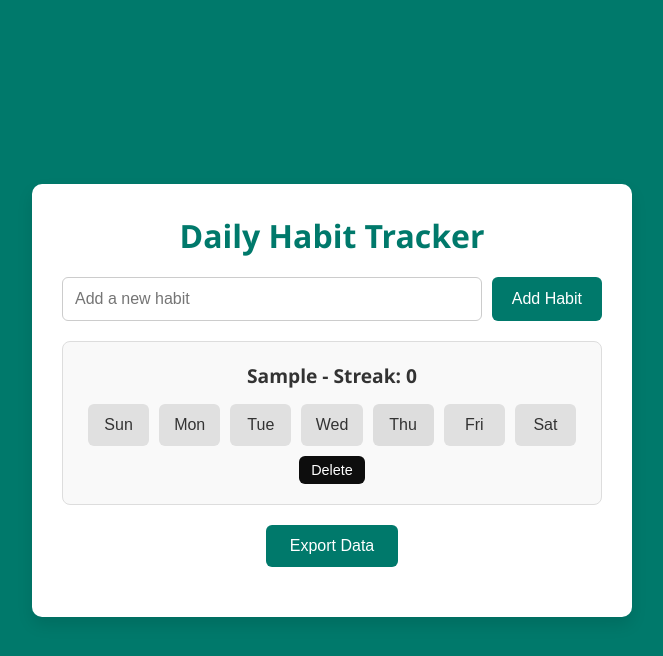
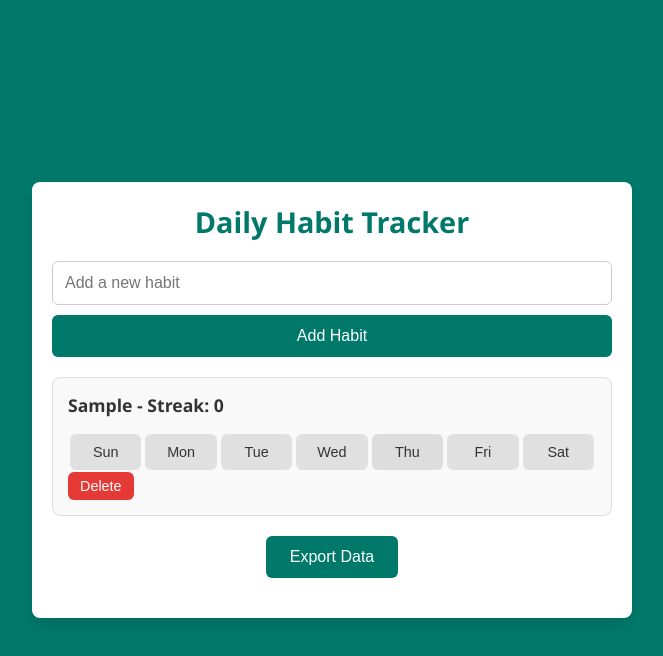
Before and after one commit to Rajeshworld09/DHT.O, a plain HTML site: page tracker.html in a window 1280 px wide. Both pictures are taken after typing "Sample" into the empty fields and a click on the button "Add Habit". Shown: the whole page, without its empty margins (308-971 px from the left). Drawn offline with Linux system fonts and the light colour scheme.

Commit message:
Update styles.css

```diff
--- a/styles.css
+++ b/styles.css
@@ -11,15 +11,15 @@ body {
     display: flex;
     justify-content: center;
     align-items: center;
-    height: 100vh;
+    min-height: 100vh;
 }
 
 .container {
-    width: 100%;
+    width: 90%;
     max-width: 600px;
     background-color: #fff;
-    padding: 30px;
-    border-radius: 10px;
+    padding: 20px;
+    border-radius: 8px;
     box-shadow: 0 8px 16px rgba(0, 0, 0, 0.1);
 }
 
@@ -29,23 +29,24 @@ header {
 }
 
 h1 {
-    font-size: 2rem;
+    font-size: 1.8rem;
     color: #00796b;
 }
 
 .habit-form {
     display: flex;
-    justify-content: space-between;
+    flex-direction: column;
     margin-bottom: 20px;
 }
 
 .habit-form input {
-    flex: 1;
+    width: 100%;
     padding: 12px;
     border: 1px solid #ccc;
     border-radius: 6px;
     font-size: 1rem;
     transition: border 0.3s;
+    margin-bottom: 10px;
 }
 
 .habit-form input:focus {
@@ -53,8 +54,7 @@ h1 {
 }
 
 .habit-form button {
-    padding: 12px 20px;
-    margin-left: 10px;
+    padding: 12px;
     background-color: #00796b;
     color: #fff;
     border: none;
@@ -70,34 +70,30 @@ h1 {
 
 #habit-list {
     list-style-type: none;
+    padding: 0;
 }
 
 .habit {
-    padding: 20px;
+    padding: 15px;
     background-color: #f9f9f9;
     border: 1px solid #ddd;
     border-radius: 8px;
     margin-bottom: 15px;
-    display: flex;
-    justify-content: space-between;
-    align-items: center;
-    flex-direction: column;
 }
 
 .habit span {
     font-weight: bold;
-    font-size: 1.2rem;
+    font-size: 1.1rem;
     color: #333;
 }
 
 .habit button {
-    background-color: #0d0d0d;
+    background-color: #e53935;
     color: #fff;
     border: none;
     border-radius: 6px;
     cursor: pointer;
     padding: 6px 12px;
-    margin-top: 10px;
     font-size: 0.9rem;
     transition: background-color 0.3s;
 }
@@ -108,21 +104,21 @@ h1 {
 
 .habit-days {
     display: flex;
+    flex-wrap: wrap;
     justify-content: space-between;
     margin-top: 15px;
-    width: 100%;
 }
 
 .habit-days button {
     flex: 1;
-    margin: 0 5px;
-    padding: 12px;
+    margin: 2px;
+    padding: 10px;
     background-color: #ddd;
     color: #333;
     border: none;
     border-radius: 6px;
     cursor: pointer;
-    font-size: 1rem;
+    font-size: 0.9rem;
     transition: background-color 0.3s;
 }
 
```
